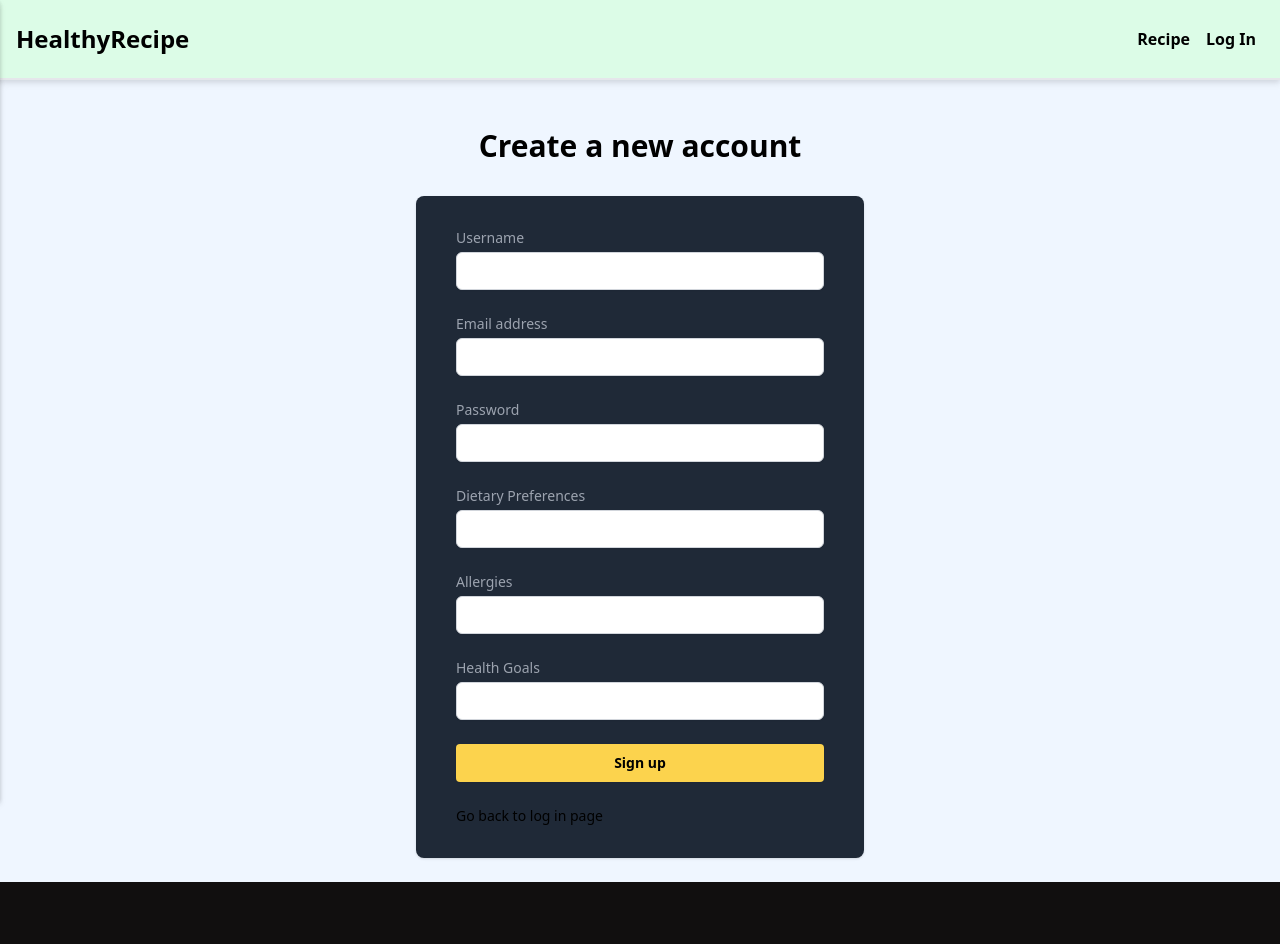
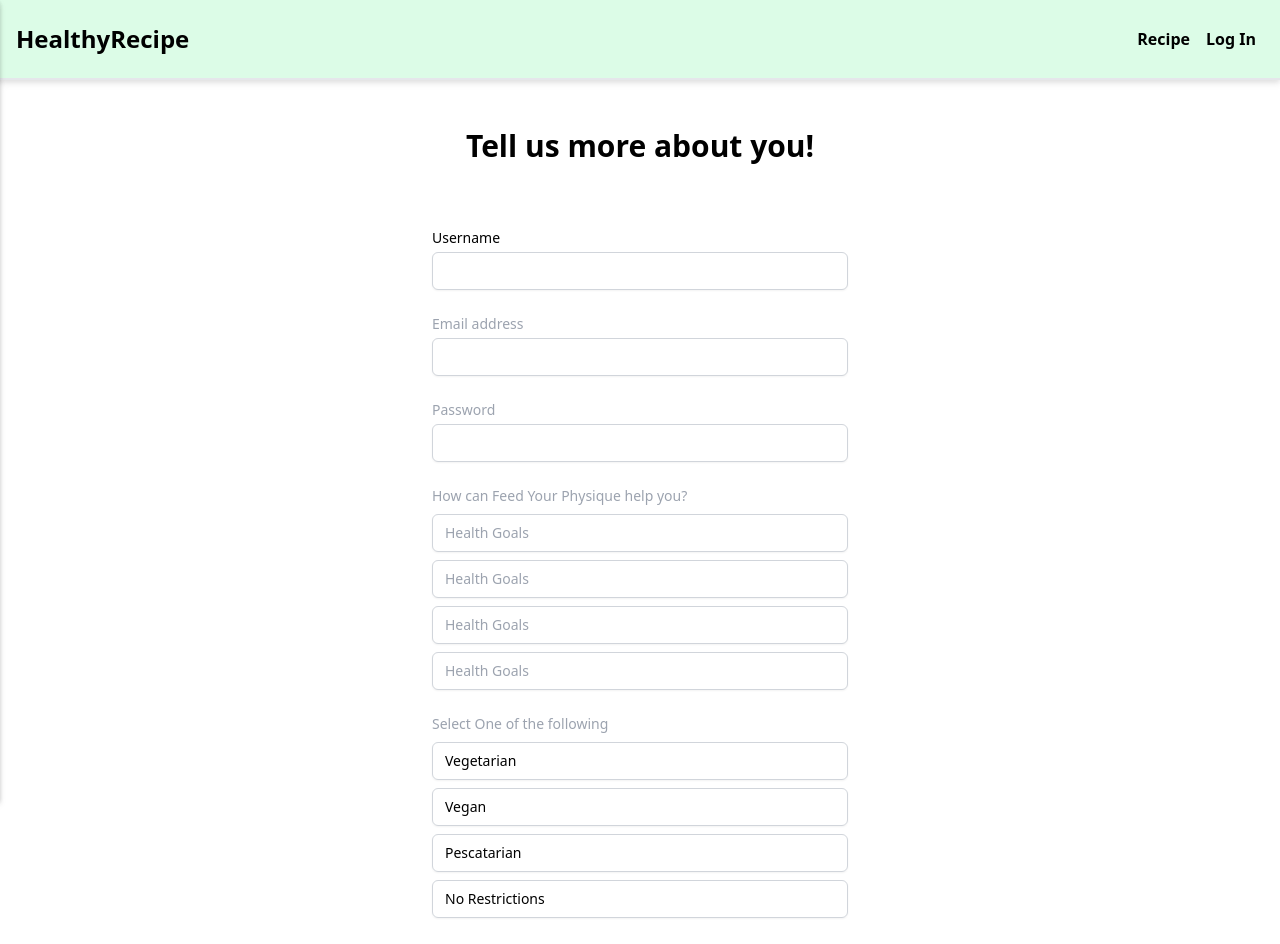
Before and after one commit to Entr0phy/healthy_recipe_frontend, a Next.js app: page /logIn/signUpScreen in a window 1280 px wide. Shown: the top 944 px of the page. Built offline with nearby package versions, Linux system fonts and the light colour scheme.

Commit message:
figma changes and sign up screen

```diff
--- a/src/pages/logIn/signUpScreen.js
+++ b/src/pages/logIn/signUpScreen.js
@@ -7,9 +7,13 @@ export default function DisplayUserSignUp() {
   const [username, setUsername] = useState("");
   const [password, setPassword] = useState("");
   const [email, setEmail] = useState("");
-  const [dietaryPreference, setDietaryPreference] = useState("");
-  const [allergy, setAllergy] = useState("");
-  const [healthGoals, setHealthGoals] = useState("");
+  const [dietaryPreference, setDietaryPreference] = useState(null);
+  const [selectedDiet, setSelectedDiet] = useState(null)
+  const [allergy, setAllergy] = useState([]);
+  const [healthGoals1, setHealthGoals1] = useState("");
+  const [healthGoals2, setHealthGoals2] = useState("");
+  const [healthGoals3, setHealthGoals3] = useState("");
+  const [healthGoals4, setHealthGoals4] = useState("");
   const router = useRouter();
   const handleUsernameChange = (e) => {
     setUsername(e.target.value);
@@ -23,20 +27,67 @@ export default function DisplayUserSignUp() {
     setEmail(e.target.value)
   }
 
-  const handleDietaryChange = (e) => {
-    setDietaryPreference(e.target.value);
+  const getButtonClass = (diet) => {
+    let baseClass = "appearance-none block w-full px-3 my-2 py-2 border border-gray-300 rounded-md shadow-sm sm:text-sm text-black text-start";
+    if (selectedDiet === diet) {
+      baseClass += " bg-teal-600"; // Add hover color if this diet is selected
+    } else {
+      baseClass += " hover:bg-teal-600"; // Otherwise, apply hover effect
+    }
+    return baseClass;
+  };
+
+  const handleDietaryChangeVegetarian = (e) => {
+    e.preventDefault();
+    setSelectedDiet('Vegetarian')
+    setDietaryPreference(['vegetarian']);
+  };
+
+  const handleDietaryChangeVegan = (e) => {
+    e.preventDefault();
+    setSelectedDiet('Vegan')
+    setDietaryPreference(['vegan']);
+  };
+
+  const handleDietaryChangePescatarian = (e) => {
+    e.preventDefault();
+    setSelectedDiet('pescatarian')
+    setDietaryPreference(['pescatarian']);
+  };
+
+  const handleDietaryChangeNothing = (e) => {
+    e.preventDefault();
+    setSelectedDiet('nothing')
+    setDietaryPreference(['']);
   };
 
   const handleAllergyChange = (e) => {
     setAllergy(e.target.value)
   }
 
-  const handleHealthGoalChange = (e) => {
-    setHealthGoals(e.target.value)
+  const handleHealthGoalChange1 = (e) => {
+    setHealthGoals1(e.target.value)
+  }
+
+  const handleHealthGoalChange2 = (e) => {
+    setHealthGoals2(e.target.value)
+  }
+
+  const handleHealthGoalChange3 = (e) => {
+    setHealthGoals3(e.target.value)
+  }
+
+  const handleHealthGoalChange4 = (e) => {
+    setHealthGoals4(e.target.value)
   }
 
   const createUser = async (e) => {
     e.preventDefault();
+    const healthGoals = []
+    healthGoals1===""? healthGoals : healthGoals.push(healthGoals1);
+    healthGoals2===""? healthGoals : healthGoals.push(healthGoals2);
+    healthGoals3===""? healthGoals : healthGoals.push(healthGoals3);
+    healthGoals4===""? healthGoals : healthGoals.push(healthGoals4);
     const createUser = await fetch(`${process.env.apiKey}/auth/user/register`, {
       method: "POST",
       headers: {
@@ -58,7 +109,7 @@ export default function DisplayUserSignUp() {
     } else window.alert("Error creating account");
   };
   return (
-    <div className=" bg-blue-50 flex flex-col justify-center py-6 sm:px-6 lg:px-8">
+    <div className="flex flex-col justify-center py-6 sm:px-6 lg:px-8">
       <Head>
         <title>Sign up</title>
       </Head>
@@ -66,17 +117,17 @@ export default function DisplayUserSignUp() {
       <div className="sm:mx-auto sm:w-full sm:max-w-md">
         {/* <img className="mx-auto h-12 w-auto" src="/logo.svg" alt="Logo" /> */}
         <h2 className="mt-6 text-center text-3xl font-extrabold text-black">
-          Create a new account
+          Tell us more about you!
         </h2>
       </div>
 
       <div className="mt-8 sm:mx-auto sm:w-full sm:max-w-md">
-        <div className="bg-gray-800 py-8 px-4 shadow sm:rounded-lg sm:px-10">
+        <div className="py-8 px-4">
           <form className="space-y-6" action="#" method="POST">
             <div>
               <label
                 htmlFor="username"
-                className="block text-sm font-medium text-gray-400">
+                className="block text-sm font-medium">
                 Username
               </label>
               <div className="mt-1">
@@ -133,20 +184,89 @@ export default function DisplayUserSignUp() {
 
             <div>
               <label
-                htmlFor="dietary"
+                htmlFor="healthGoals"
                 className="block text-sm font-medium text-gray-400">
-                Dietary Preferences
+                How can Feed Your Physique help you?
               </label>
               <div className="mt-1">
                 <input
-                  id="dietaryPreference"
-                  name="dietaryPreference"
-                  type="dietaryPreference"
-                  value={dietaryPreference}
-                  onChange={handleDietaryChange}
+                  id="healthGoals1"
+                  name="healthGoals"
+                  type="healthGoals"
+                  value={healthGoals1}
+                  onChange={handleHealthGoalChange1}
+                  className="appearance-none block w-full px-3 py-2 my-2 border border-gray-300 rounded-md shadow-sm placeholder-gray-400 focus:outline-none focus:ring-indigo-500 focus:border-indigo-500 sm:text-sm text-black"
+                  placeholder="Health Goals"
+                />
+                <input
+                  id="healthGoals2"
+                  name="healthGoals"
+                  type="healthGoals"
+                  value={healthGoals2}
+                  onChange={handleHealthGoalChange2}
+                  placeholder="Health Goals"
+                  className="appearance-none block w-full px-3 py-2 my-2 border border-gray-300 rounded-md shadow-sm placeholder-gray-400 focus:outline-none focus:ring-indigo-500 focus:border-indigo-500 sm:text-sm text-black"
+                />
+                <input
+                  id="healthGoals3"
+                  name="healthGoals"
+                  type="healthGoals"
+                  value={healthGoals3}
+                  onChange={handleHealthGoalChange3}
+                  placeholder="Health Goals"
+                  className="appearance-none block w-full px-3 py-2 my-2 border border-gray-300 rounded-md shadow-sm placeholder-gray-400 focus:outline-none focus:ring-indigo-500 focus:border-indigo-500 sm:text-sm text-black"
+                />
+                <input
+                  id="healthGoals4"
+                  name="healthGoals"
+                  type="healthGoals"
+                  value={healthGoals4}
+                  onChange={handleHealthGoalChange4}
+                  placeholder="Health Goals"
+                  className="appearance-none block w-full px-3 py-2 my-2 border border-gray-300 rounded-md shadow-sm placeholder-gray-400 focus:outline-none focus:ring-indigo-500 focus:border-indigo-500 sm:text-sm text-black"
+                />
+              </div>
+            </div>
+
+            <div>
+              <label
+                htmlFor="dietary"
+                className="block text-sm font-medium text-gray-400">
+                Select One of the following
+              </label>
+              <div className="mt-1">
+                <button
+                  onClick={handleDietaryChangeVegetarian}
                   required
-                  className="appearance-none block w-full px-3 py-2 border border-gray-300 rounded-md shadow-sm placeholder-gray-400 focus:outline-none focus:ring-indigo-500 focus:border-indigo-500 sm:text-sm text-black"
-                />
+                  className={getButtonClass('Vegetarian')}
+                >
+                  Vegetarian
+                  </button>
+
+                  <button
+                  onClick={handleDietaryChangeVegan}
+                  required
+                  className={getButtonClass('Vegan')}
+                >
+                  Vegan
+                  </button>
+
+                  <button
+                  onClick={handleDietaryChangePescatarian}
+                  required
+                  className={getButtonClass('pescatarian')}
+                >
+                  Pescatarian
+                  </button>
+
+                  <button
+                  onClick={handleDietaryChangeNothing}
+                  required
+                  className={getButtonClass('nothing')}
+                >
+                  No Restrictions
+                  </button>
+                  {dietaryPreference===null? <></>: <h1></h1>}
               </div>
             </div>
 
@@ -163,26 +283,6 @@ export default function DisplayUserSignUp() {
                   type="allergies"
                   value={allergy}
                   onChange={handleAllergyChange}
-                  required
-                  className="appearance-none block w-full px-3 py-2 border border-gray-300 rounded-md shadow-sm placeholder-gray-400 focus:outline-none focus:ring-indigo-500 focus:border-indigo-500 sm:text-sm text-black"
-                />
-              </div>
-            </div>
-
-            <div>
-              <label
-                htmlFor="healthGoals"
-                className="block text-sm font-medium text-gray-400">
-                Health Goals
-              </label>
-              <div className="mt-1">
-                <input
-                  id="healthGoals"
-                  name="healthGoals"
-                  type="healthGoals"
-                  value={healthGoals}
-                  onChange={handleHealthGoalChange}
-                  required
                   className="appearance-none block w-full px-3 py-2 border border-gray-300 rounded-md shadow-sm placeholder-gray-400 focus:outline-none focus:ring-indigo-500 focus:border-indigo-500 sm:text-sm text-black"
                 />
               </div>
--- a/src/pages/recipe/recipeComponent/recipeSearch.js
+++ b/src/pages/recipe/recipeComponent/recipeSearch.js
@@ -1,8 +1,19 @@
 import React from "react"
 const RecipeSearch = (props) => {
     return (
-        <div>
-        <h1>{props.name}</h1>
+        <div className="flex flex-wrap border-2 border-grey-400 rounded">
+            <div className="mb-4 h-64 w-64 border-8 p-2 m-2">
+                <img className="h-full w-full object-cover " src={props.image}/>
+            </div>
+            <div className="flex flex-col ml-2">
+                <div className="flex flex-wrap">
+                {props.tags.map((ele)=>
+                    <h4 className="m-2 font-semibold p-2 border-2 rounded">{ele}</h4>
+                )}
+                </div>
+                <h1 className="text-2xl font-bold m-2">{props.name}</h1>
+                <p className="m-2">{props.description}</p>
+            </div>
         </div>
     )
 }
--- a/src/pages/recipe/recipeScreen.js
+++ b/src/pages/recipe/recipeScreen.js
@@ -33,6 +33,7 @@ const RecipeScreen = () => {
             <img
               className="items-center justify-center"
               src={recipe.image_url}
+              alt="Recipe image"
             />
           </div>
         </div>
@@ -41,7 +42,7 @@ const RecipeScreen = () => {
           <div className="flex flex-wrap">
             <h2 className="p-2 m-2 font-bold">Tags</h2>
             {recipe.tags.map((ele) => (
-              <h4 className="p-2 m-2 border-2 border-grey-400 rounded font-semibold">
+              <h4 className="p-2 m-2 border-2 border-grey-400 rounded font-semibold" key={Math.random()}>
                 {ele}
               </h4>
             ))}
@@ -66,12 +67,12 @@ const RecipeScreen = () => {
 
           <div className="flex flex-col p-2 m-2">
             <h1 className="font-bold text-xl underline mb-2">Ingredients</h1>
-            {recipe.ingredients.map((ele)=> <h4 className="mb-2 font-semibold">{ele}</h4>)}
+            {recipe.ingredients.map((ele)=> <h4 className="mb-2 font-semibold" key={Math.random()}>{ele}</h4>)}
           </div>
 
           <div className="flex flex-col p-2 m-2">
             <h1 className="font-bold text-xl underline mb-2">Steps</h1>
-            {recipe.steps.map((ele, i)=> <h4 className="mb-2 font-semibold">{`${i+1}: ${ele}`}</h4>)}
+            {recipe.steps.map((ele, i)=> <h4 className="mb-2 font-semibold" key={Math.random()}>{`${i+1}: ${ele}`}</h4>)}
           </div>
 
         </div>
```
Also changed, not shown: src/pages/logIn/logInScreen.js (+5 -5 lines), src/pages/recipe/searchRecipeScreen.js (+11 -8 lines).
